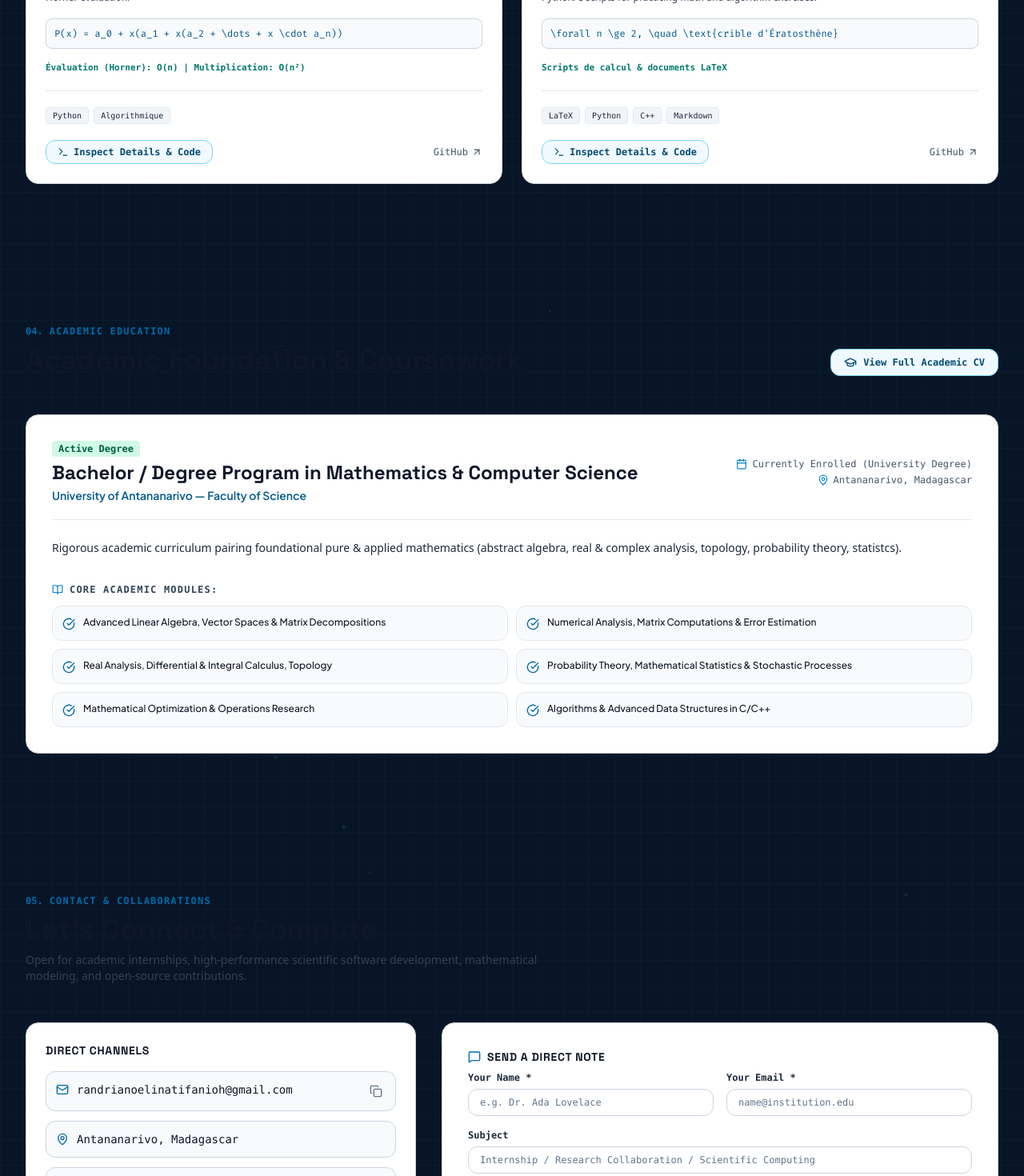
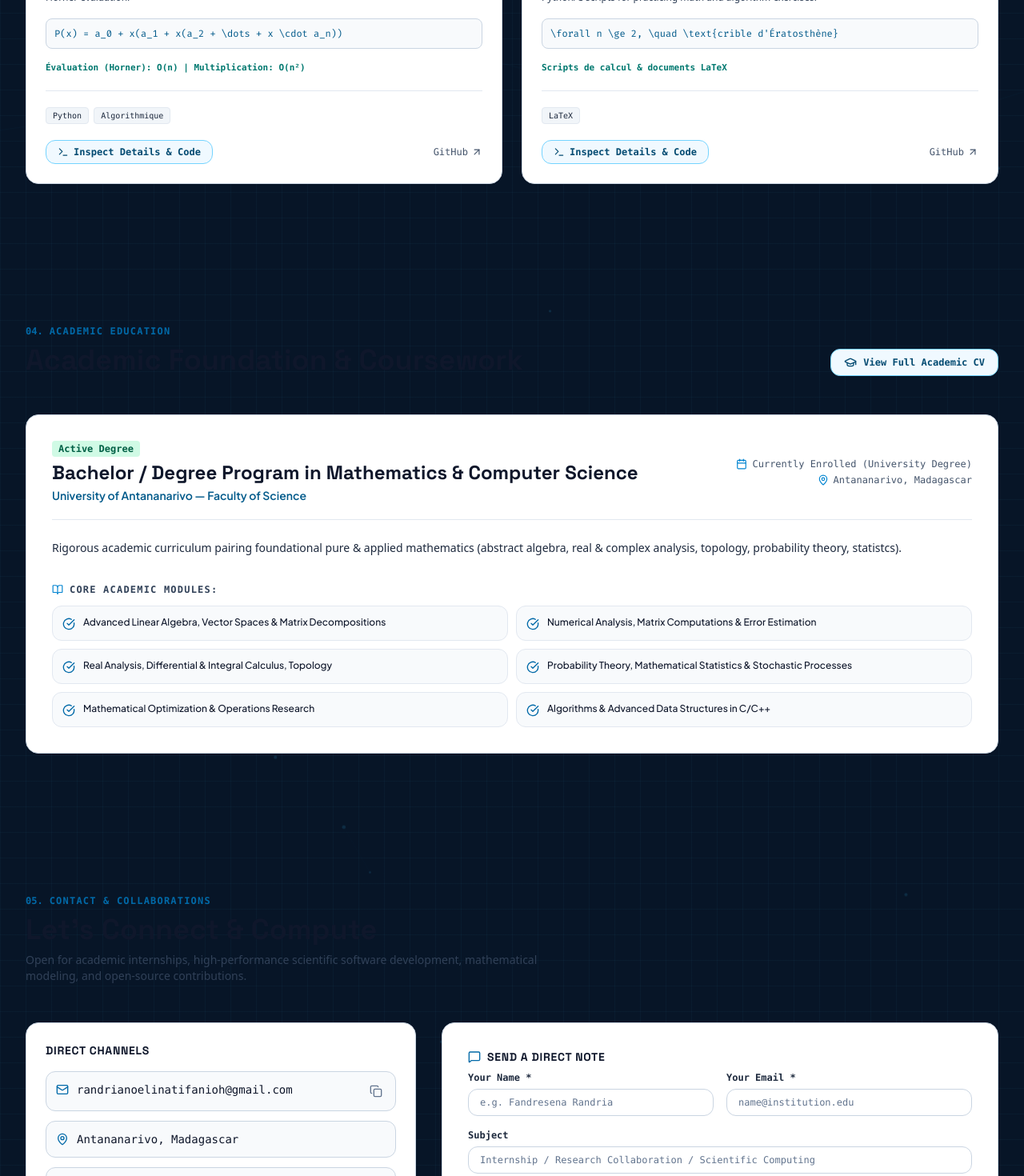
Before and after one commit to TifaniohMF/PortfolioV2, a React (Vite) app: page / in a window 1280 px wide. Shown: the part 3920-5390 px from the top of the page at 80% size. Built offline with nearby package versions, Linux system fonts and the light colour scheme.

Commit message:
refactor: placeholder changed and remove technologie unutils

```diff
--- a/src/components/Contact.tsx
+++ b/src/components/Contact.tsx
@@ -161,7 +161,7 @@ export const Contact: React.FC<ContactProps> = ({ onShowToast }) => {
                     required
                     value={formData.name}
                     onChange={(e) => setFormData({ ...formData, name: e.target.value })}
-                    placeholder="e.g. Dr. Ada Lovelace"
+                    placeholder="e.g. Fandresena Randria"
                     className="w-full px-3.5 py-2 text-xs font-mono rounded-xl border bg-white dark:bg-[#071527] border-slate-300 dark:border-sky-900/60 text-slate-900 dark:text-white placeholder:text-slate-500 focus:border-sky-600 outline-none"
                   />
                 </div>
--- a/src/data/portfolioData.ts
+++ b/src/data/portfolioData.ts
@@ -387,7 +387,7 @@ public:
       ? "Dépôt regroupant des fiches de synthèse en LaTeX, des résumés de cours universitaires et de petits scripts Python/C pour tester des exercices d'arithmétique et d'analyse."
       : "Personal repository containing LaTeX revision sheets, university course notes, and small Python/C scripts for practicing math and algorithm exercises.",
     mathTopic: lang === 'fr' ? "Notes & Exercices" : "Notes & Practice",
-    technologies: ["LaTeX", "Python", "C++", "Markdown"],
+    technologies: ["LaTeX"],
     githubUrl: "https://github.com/TifaniohMF/MathArchive",
     iconName: "BookOpen",
     keyFeatures: lang === 'fr' ? [
```
